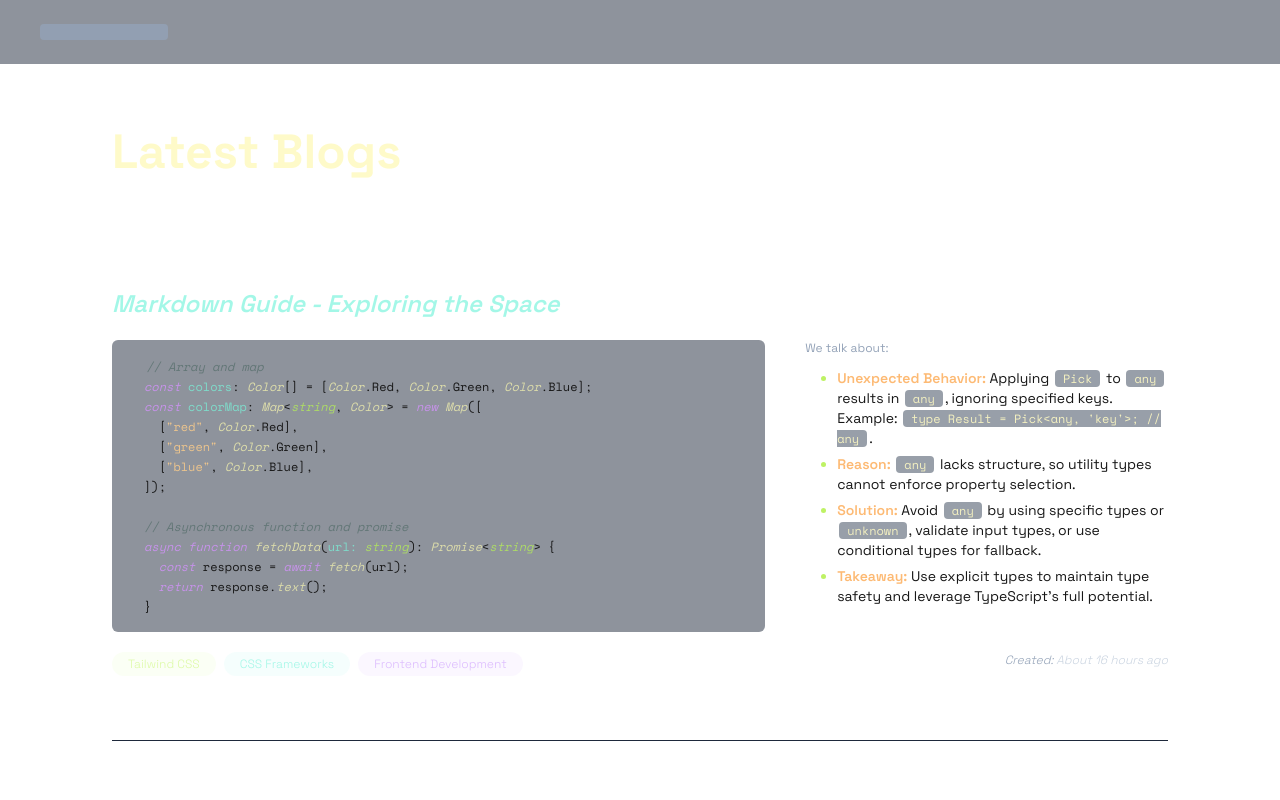
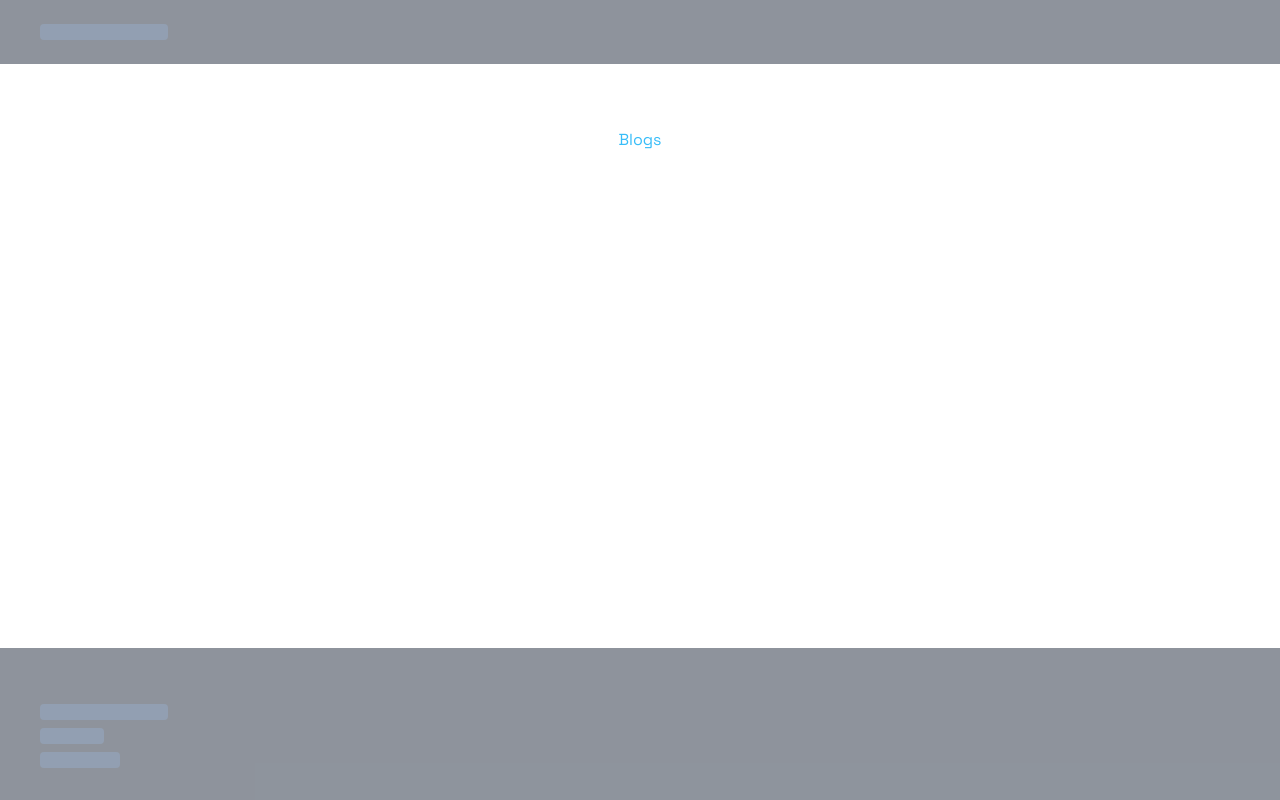
Before and after one commit to sanjana-mukherjee/brain-bin, a Next.js app: page / in a window 1280 px wide. Shown: the top 800 px of the page. Built offline with nearby package versions, Linux system fonts and the light colour scheme.

Commit message:
Add /blog page

```diff
--- /dev/null
+++ b/src/app/blog/page.tsx
@@ -0,0 +1,12 @@
+import { LatestBlogs } from "@/app/ui/components/blog/preview";
+
+export default function Home() {
+  return (
+    <main>
+      <h2 className="text-5xl font-bold text-yellow-100/90">Latest Blogs</h2>
+      <div className="mt-12">
+        <LatestBlogs />
+      </div>
+    </main>
+  );
+}
--- a/src/app/page.tsx
+++ b/src/app/page.tsx
@@ -1,12 +1,9 @@
-import { LatestBlogs } from "./ui/components/blog/preview";
+import Link from "next/link";
 
-export default function Home() {
+export default function Page() {
   return (
-    <main>
-      <h2 className="text-5xl font-bold text-yellow-100/90">Latest Blogs</h2>
-      <div className="mt-12">
-        <LatestBlogs />
-      </div>
-    </main>
+    <Link href="/blog" className="text-sky-400 hover:underline">
+      Blogs
+    </Link>
   );
 }
```
